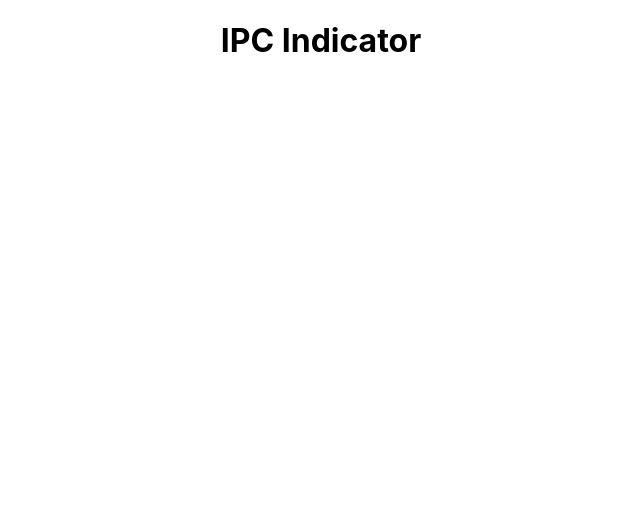
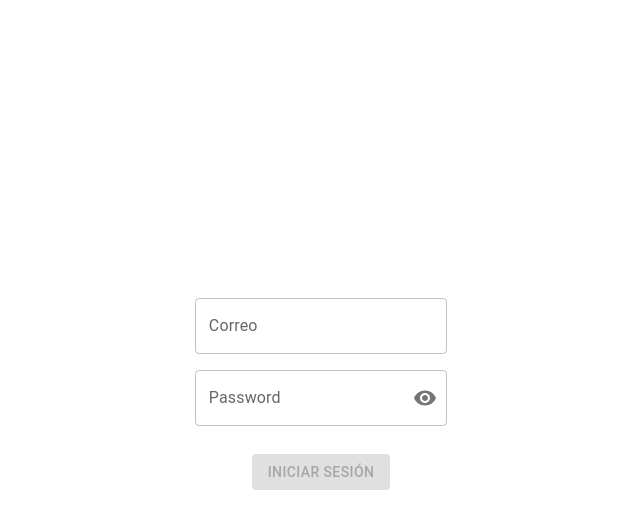
Before and after one commit to FrancescoMelzi/ipc-indicator, a React (Create React App) app: page / in a window 1280 px wide. Shown: the top 528 px of the page, without its empty margins (319-959 px from the left). Built offline with nearby package versions, Linux system fonts and the light colour scheme; no server answers; what react-stockcharts would draw is missing.

Commit message:
feat: login finished

```diff
--- a/src/components/App/App.tsx
+++ b/src/components/App/App.tsx
@@ -1,11 +1,29 @@
-import React from 'react';
+import React, { useEffect, useState } from 'react';
 import logo from './logo.svg';
 import './App.css';
 import Router from '../Router';
+import initApp from '../../firebase/config';
+import { getAuth, onAuthStateChanged } from 'firebase/auth';
 
 const App = () => {
+
+  const [isLoggedIn, setIsLoggedIn] = useState(false);
+
+  initApp();
+
+  useEffect(() => {
+    const auth = getAuth();
+    onAuthStateChanged(auth, (user) => {
+      if (user) {
+        setIsLoggedIn(true);
+      } else {
+        setIsLoggedIn(false);
+      }
+    });
+  }, []);
+
   return (
-    <Router />
+    <Router isLoggedIn={isLoggedIn}/>
   );
 }
 
--- a/src/components/Router/index.tsx
+++ b/src/components/Router/index.tsx
@@ -3,15 +3,23 @@ import { BrowserRouter, Route, Routes } from 'react-router-dom';
 import Home from '../../pages/Home/Home';
 import Login from '../../pages/Login/Login';
 
-const Router = () => {
+const Router = ({ isLoggedIn }: {isLoggedIn: boolean}) => {
 
   return (
     <BrowserRouter>
-      <Routes>
-        <Route path="/" element={<Home />} />
-        <Route path="home" element={<Home />} />
-        <Route path="login" element={<Login />} />
-      </Routes>
+      {
+        isLoggedIn ? (
+          <Routes>
+            <Route path="/" element={<Home />} />
+            <Route path="home" element={<Home />} />
+          </Routes>
+        ) : (
+          <Routes>
+            <Route path="/" element={<Login />} />
+            <Route path="login" element={<Login />} />
+          </Routes>
+        )
+      }
     </BrowserRouter>
   );
 };
--- /dev/null
+++ b/src/firebase/config.ts
@@ -0,0 +1,17 @@
+import { initializeApp } from 'firebase/app';
+
+const firebaseConfig = {
+  apiKey: "AIzaSyCyl0G1Ymdyi4Ra_OHFPBxouj_45noW3io",
+  authDomain: "gbmipc.firebaseapp.com",
+  projectId: "gbmipc",
+  storageBucket: "gbmipc.appspot.com",
+  messagingSenderId: "935067650530",
+  appId: "1:935067650530:web:dfde3c69ca0810bd6ed1bb",
+  measurementId: "G-E70PYKB8W5"
+}
+
+const initApp = () => {
+  initializeApp(firebaseConfig);
+};
+
+export default initApp;
--- a/src/pages/Login/Login.css
+++ b/src/pages/Login/Login.css
@@ -1,7 +1,6 @@
 .Login {
   display: flex;
-  flex-direction: column;
-  background-color: white;
+  justify-content: center;
   width: 100%;
   height: 100vh;
   align-items: center;
@@ -18,6 +17,10 @@
   text-align: center;
 }
 
+.Login-alert {
+  position: absolute;
+  bottom: 0;
+}
 
 @media (max-width: 700px) {
   .Login {
--- a/src/pages/Login/Login.tsx
+++ b/src/pages/Login/Login.tsx
@@ -2,7 +2,7 @@ import { useState } from 'react';
 import { getAuth, signInWithEmailAndPassword } from "firebase/auth";
 import { useNavigate } from 'react-router-dom';
 
-import { Button, FormControl, IconButton, InputAdornment, InputLabel, OutlinedInput } from '@mui/material';
+import { Alert, Button, FormControl, IconButton, InputAdornment, InputLabel, OutlinedInput, Stack } from '@mui/material';
 import TextField from '@mui/material/TextField';
 import { Box } from '@mui/system';
 import Visibility from '@mui/icons-material/Visibility';
@@ -17,6 +17,8 @@ const Login = ()  => {
   const [email, setEmail] = useState('');
   const [password, setPassword] = useState('');
   const [showPassword, setShowPassword] = useState(false);
+  const [showError, setShowError] = useState(false);
+  const [errorMessage, setErrorMessage] = useState('');
 
   const navigate = useNavigate();
 
@@ -33,8 +35,8 @@ const Login = ()  => {
         navigate('/home');
       })
       .catch((error) => {
-        const errorCode = error.code;
-        const errorMessage = error.message;
+        setErrorMessage(error.message);
+        setShowError(true);
       });
   };
 
@@ -80,9 +82,22 @@ const Login = ()  => {
           </FormControl>
         </div>
         <div className='Login-button'>
-          <Button variant="contained" onClick={logIn}>Iniciar Sesión</Button>
+          <Button
+            variant="contained"
+            onClick={logIn}
+            disabled={email === '' || password === ''}
+          >
+            Iniciar Sesión
+          </Button>
         </div>
       </Box>
+      {
+        showError && (
+          <Stack sx={{ width: '100%' }} spacing={2} className='Login-alert'>
+            <Alert severity="error">{errorMessage}</Alert>
+          </Stack>
+        )
+      }
     </div>
   );
 }
```
